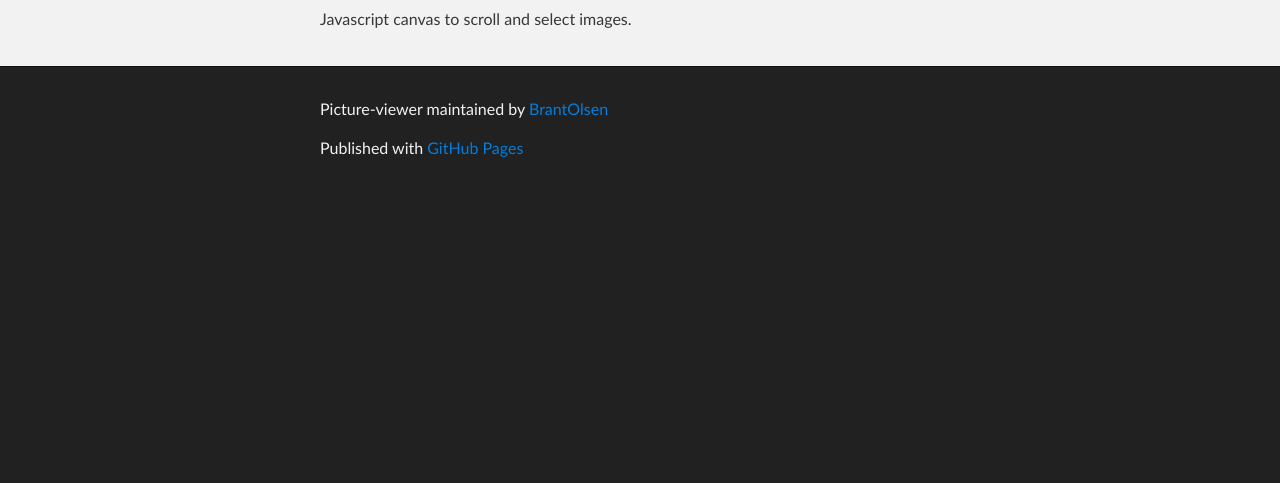
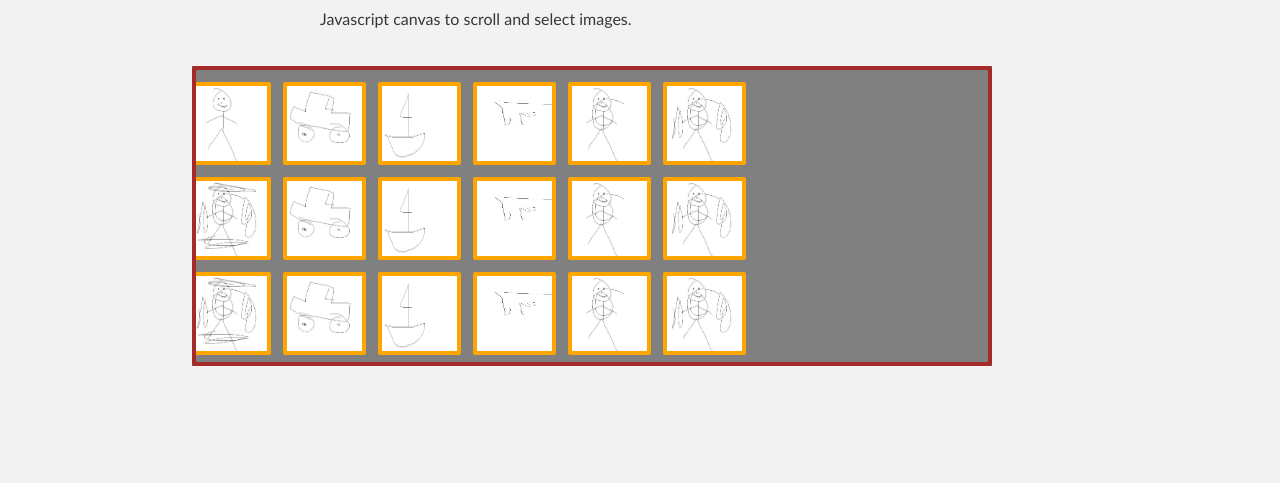
Before and after one commit to BrantOlsen/picture-viewer, a plain HTML site: page index.html in a window 1280 px wide. Shown: the part 317-800 px from the top of the page. Drawn offline with Linux system fonts and the light colour scheme.

Commit message:
Add sample to the gh-page.

```diff
--- a/index.html
+++ b/index.html
@@ -35,6 +35,7 @@
 
 <p>Javascript canvas to scroll and select images.</p>
       </section>
+      <iframe width=100% height="500px" src="picture.html"></iframe>
     </div>
 
     <!-- FOOTER  -->
```
